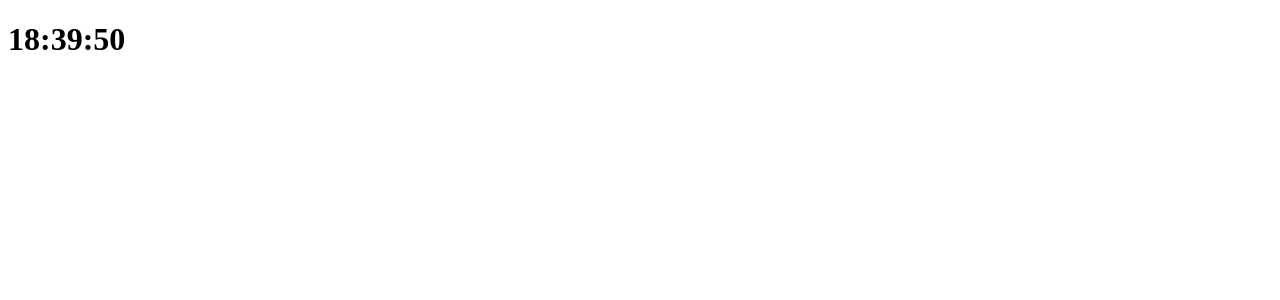
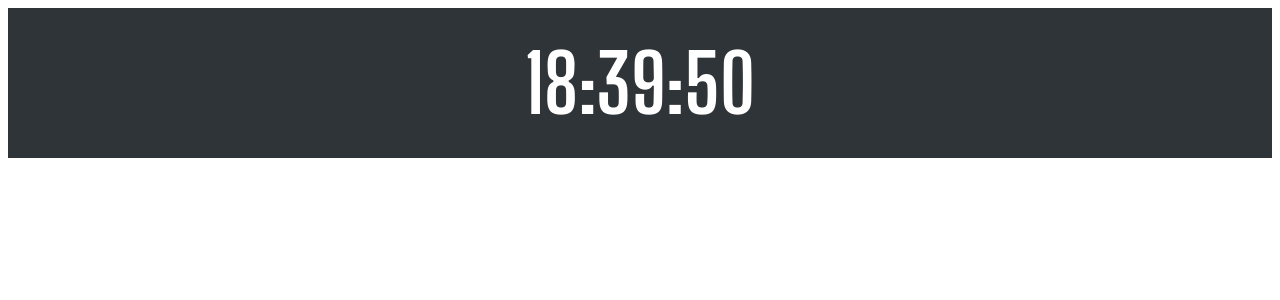
Before and after one commit to biancashiromoto/react-clock, a React (Vite) app in the folder clock/: page / in a window 1280 px wide. Shown: the top 300 px of the page. Built offline with nearby package versions, Linux system fonts and the light colour scheme.

Commit message:
Style clock

```diff
--- /dev/null
+++ b/clock/src/App.css
@@ -0,0 +1,15 @@
+@import url('https://fonts.googleapis.com/css2?family=Big+Shoulders+Display:wght@400;500;700&display=swap');
+
+#root {
+  align-items: center;
+  background-color: #2F3438;
+  box-sizing: border-box;
+  color: white;
+  display: flex;
+  font: 700 2.5rem 'Big Shoulders Display', cursive;
+  justify-content: center;
+  max-height: 150px;
+  min-width: fit-content;
+  padding: 25px;
+  width: 100%;
+}
--- a/clock/src/App.jsx
+++ b/clock/src/App.jsx
@@ -1,4 +1,5 @@
 import Clock from './components/Clock/Clock';
+import './App.css';
 
 function App() {
 
```
